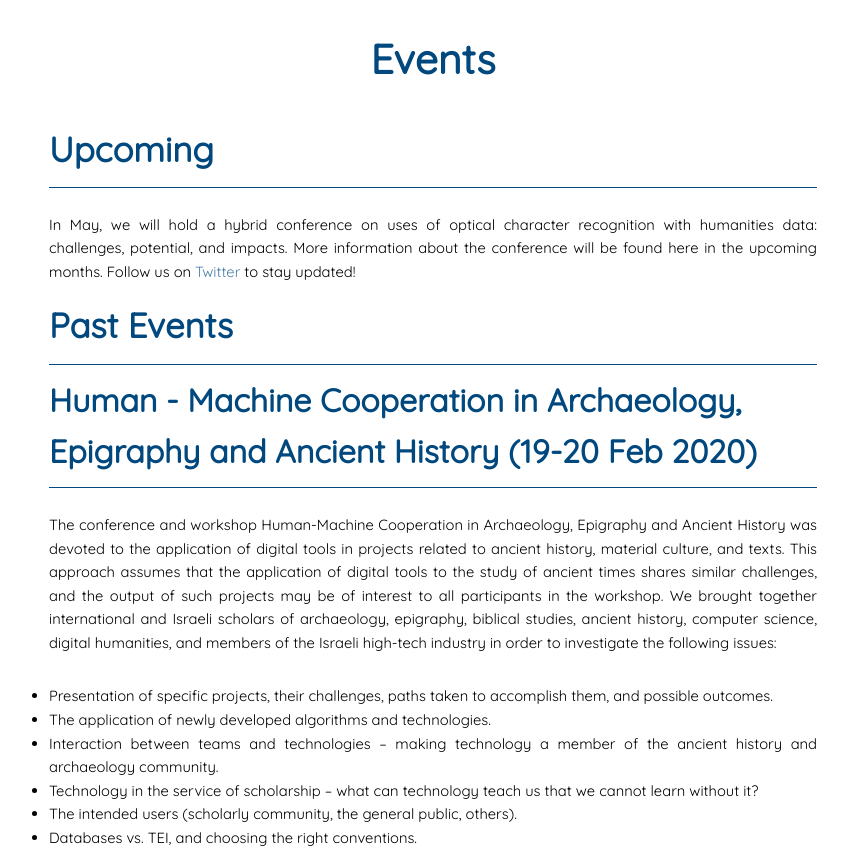
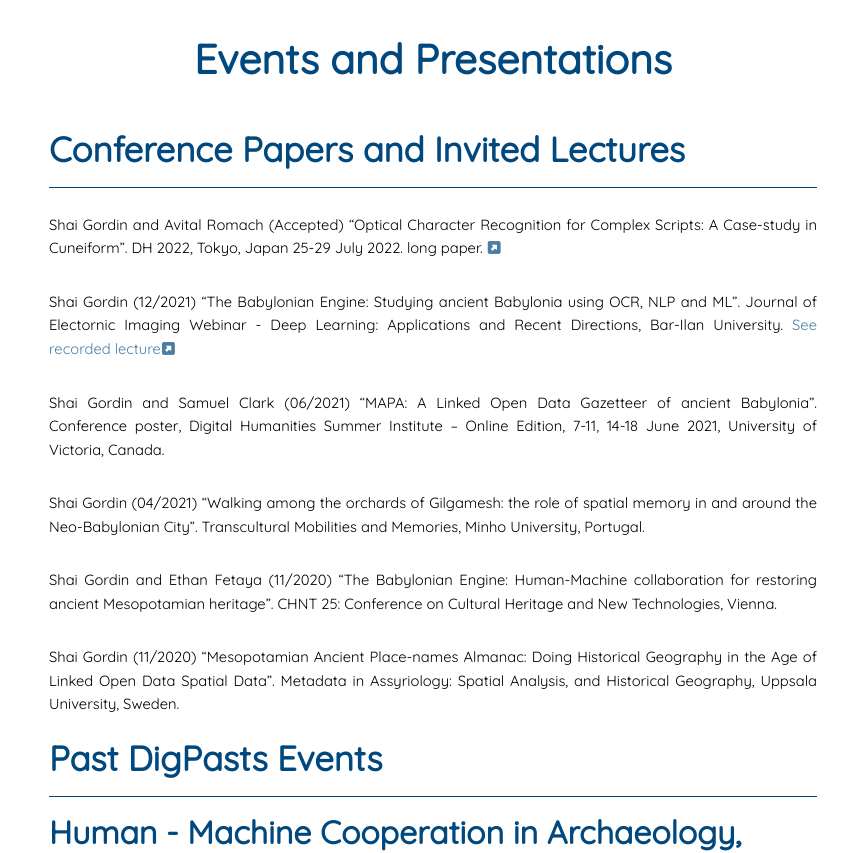
Before and after one commit to DigitalPasts/DigitalPasts.github.io, a Jekyll site: the page built from docs/events.md, in a window 1280 px wide and 1400 px high, cut to the strip 84-937 px from the top of the window. Shown: the whole strip, without its empty margins (207-1055 px from the left). Built offline with Jekyll 4.4.1, drawn with Linux system fonts in a browser that asks for light colours; nearby versions of some CDN libraries.

Commit message:
update events

```diff
--- a/docs/events.md
+++ b/docs/events.md
@@ -1,13 +1,23 @@
 ---
 layout: default-main
-title: Events
+title: Events and Presentations
 ---
 
-## Upcoming
+## Conference Papers and Invited Lectures
 
-In May, we will hold a hybrid conference on uses of optical character recognition with humanities data: challenges, potential, and impacts. More information about the conference will be found here in the upcoming months. Follow us on [Twitter]({{ site.twitter}}) to stay updated!
+Shai Gordin and Avital Romach (Accepted) "Optical Character Recognition for Complex Scripts: A Case-study in Cuneiform". DH 2022, Tokyo, Japan 25-29 July 2022. long paper. <a href="https://dh2022.adho.org/" target="_blank"><i class="fas fa-external-link-square-alt"></i></a>
 
-## Past Events
+Shai Gordin (12/2021) “The Babylonian Engine: Studying ancient Babylonia using OCR, NLP and ML”. Journal of Electornic Imaging Webinar - Deep Learning: Applications and Recent Directions, Bar-Ilan University. <a href="https://www.spiedigitallibrary.org/jei-deep-learning-applications-and-recent-directions?SSO=1" target="_blank">See recorded lecture<i class="fas fa-external-link-square-alt"></i></a>
+
+Shai Gordin and Samuel Clark (06/2021) “MAPA: A Linked Open Data Gazetteer of ancient Babylonia”. Conference poster, Digital Humanities Summer Institute – Online Edition, 7-11, 14-18 June 2021, University of Victoria, Canada.
+
+Shai Gordin (04/2021) “Walking among the orchards of Gilgamesh: the role of spatial memory in and around the Neo-Babylonian City”. Transcultural Mobilities and Memories, Minho University, Portugal.
+
+Shai Gordin and Ethan Fetaya (11/2020) “The Babylonian Engine: Human-Machine collaboration for restoring ancient Mesopotamian heritage”. CHNT 25: Conference on Cultural Heritage and New Technologies, Vienna.
+
+Shai Gordin (11/2020) “Mesopotamian Ancient Place-names Almanac: Doing Historical Geography in the Age of Linked Open Data Spatial Data". Metadata in Assyriology: Spatial Analysis, and Historical Geography, Uppsala University, Sweden.
+
+## Past DigPasts Events
 
 ### Human - Machine Cooperation in Archaeology, Epigraphy and Ancient History (19-20 Feb 2020)
 
```
